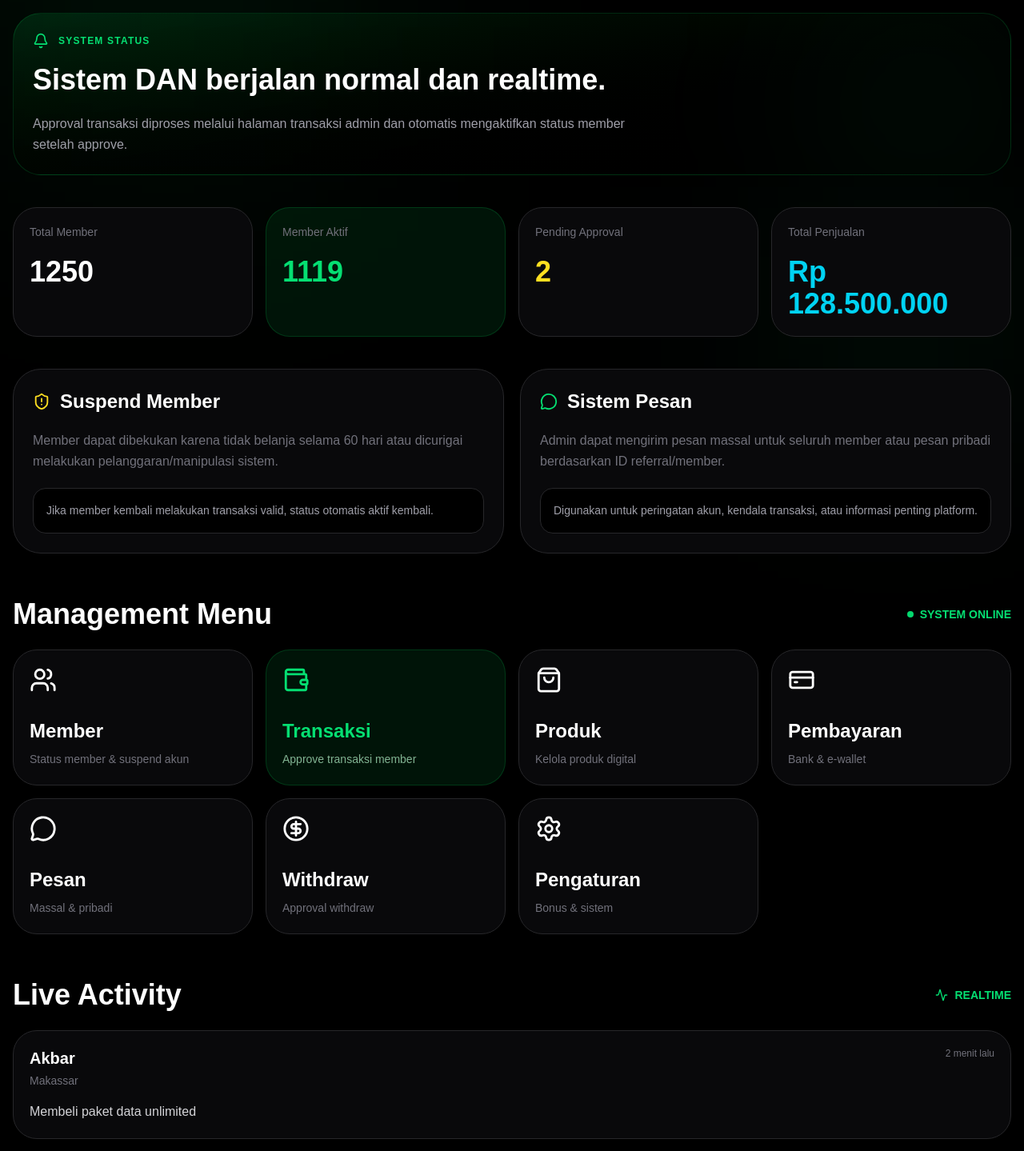
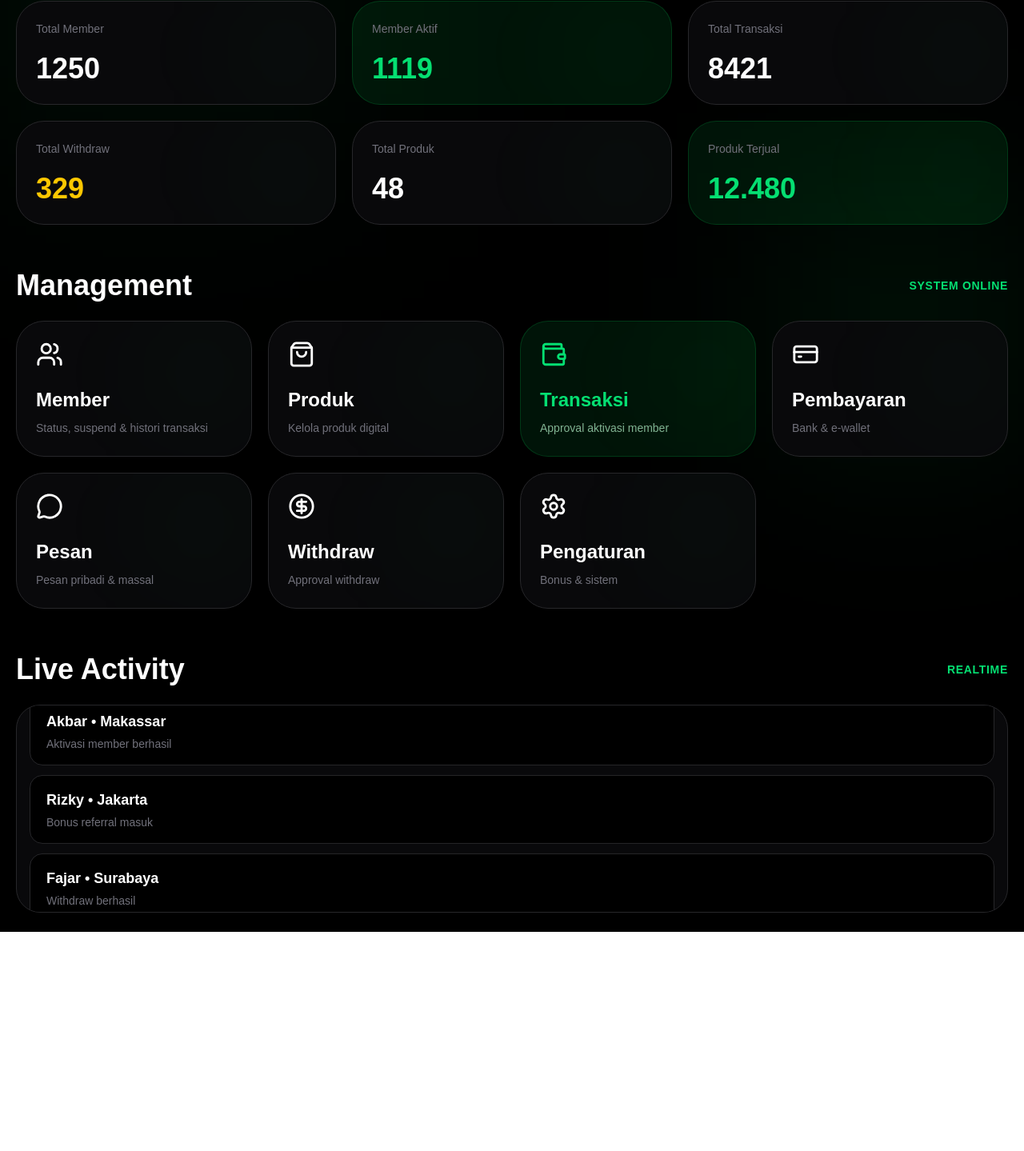
Before and after one commit to ibasnanna-sys/dan-app, a Next.js app: page /admin in a window 1280 px wide. Shown: the part 246-1685 px from the top of the page at 80% size. After the commit the page ends 1411 px from the top, so only its background shows below. Built offline with nearby package versions, Linux system fonts and the light colour scheme.

Commit message:
Update page.tsx

```diff
--- a/src/app/admin/page.tsx
+++ b/src/app/admin/page.tsx
@@ -11,10 +11,7 @@ import {
   Settings,
   CircleDollarSign,
   LogOut,
-  Bell,
   MessageCircle,
-  ShieldAlert,
-  Activity,
 } from "lucide-react";
 
 type TransactionStatus =
@@ -42,28 +39,20 @@ export default function AdminPage() {
 
   /*
     =====================================================
-    ADMIN DASHBOARD DAN
+    ADMIN DASHBOARD FINAL PREMIUM CLEAN
     =====================================================
 
-    FINAL CONCEPT:
-    - Simpel
-    - Premium dark modern
-    - Fokus operasional
-    - Tidak terlalu banyak widget
-    - Aktivasi diproses di:
-      /admin/transactions
-
-    MEMBER SYSTEM:
-    - Approve transaksi => aktif
-    - Reject transaksi => free
-    - Suspend manual admin
-    - Suspend otomatis 60 hari tidak belanja
-    - Auto aktif lagi jika belanja lagi
-
-    MESSAGE SYSTEM:
-    - Pesan Massal
-    - Pesan Pribadi
-    - Kendala transaksi manual admin
+    FIX FINAL:
+    - UI lebih simpel & premium
+    - Hapus tombol duplicate
+    - Suspend hanya di halaman member
+    - System notification dihapus
+    - Menu pesan gabung:
+      personal + mass broadcast
+    - Total penjualan diganti:
+      total produk terjual
+    - Live activity mini auto scroll
+    - Fokus approval transaksi
   */
 
   const [transactions] =
@@ -82,7 +71,7 @@ export default function AdminPage() {
         id: 1002,
         memberName: "Dewi",
         city: "Bandung",
-        product: "Paket Internet Bulanan",
+        product: "Paket Data Bulanan",
         amount: 500000,
         status: "approved",
         memberStatus: "aktif",
@@ -92,8 +81,8 @@ export default function AdminPage() {
         id: 1003,
         memberName: "Fajar",
         city: "Jakarta",
-        product: "Voucher Digital",
-        amount: 150000,
+        product: "Paket Data Harian",
+        amount: 250000,
         status: "pending",
         memberStatus: "free",
         createdAt: "12 menit lalu",
@@ -113,15 +102,15 @@ export default function AdminPage() {
       JSON.stringify(transactions)
     );
 
-    const memberData = transactions.map(
-      (trx) => ({
+    const memberData =
+      transactions.map((trx) => ({
         id: trx.id,
         name: trx.memberName,
         city: trx.city,
         status: trx.memberStatus,
-        transactionStatus: trx.status,
-      })
-    );
+        transactionStatus:
+          trx.status,
+      }));
 
     localStorage.setItem(
       "dan-members",
@@ -143,23 +132,26 @@ export default function AdminPage() {
     const memberAktif =
       transactions.filter(
         (trx) =>
-          trx.memberStatus === "aktif"
+          trx.memberStatus ===
+          "aktif"
       ).length + 1118;
 
-    const pendingApproval =
-      transactions.filter(
-        (trx) =>
-          trx.status === "pending"
-      ).length;
+    const totalTransaksi =
+      transactions.length + 8418;
 
-    const totalPenjualan =
-      128500000;
+    const totalWithdraw = 329;
+
+    const totalProduk = 48;
+
+    const totalTerjual = 12480;
 
     return {
       totalMember,
       memberAktif,
-      pendingApproval,
-      totalPenjualan,
+      totalTransaksi,
+      totalWithdraw,
+      totalProduk,
+      totalTerjual,
     };
 
   }, [transactions]);
@@ -172,25 +164,24 @@ export default function AdminPage() {
 
   const activities = [
     {
-      name: "Akbar",
-      city: "Makassar",
-      activity:
-        "Membeli paket data unlimited",
-      time: "2 menit lalu",
+      text: "Dewi • Bandung",
+      sub:
+        "Belanja paket data",
     },
     {
-      name: "Dewi",
-      city: "Bandung",
-      activity:
-        "Bonus referral berhasil masuk",
-      time: "5 menit lalu",
+      text: "Akbar • Makassar",
+      sub:
+        "Aktivasi member berhasil",
     },
     {
-      name: "Fajar",
-      city: "Jakarta",
-      activity:
-        "Withdraw berhasil diproses",
-      time: "11 menit lalu",
+      text: "Rizky • Jakarta",
+      sub:
+        "Bonus referral masuk",
+    },
+    {
+      text: "Fajar • Surabaya",
+      sub:
+        "Withdraw berhasil",
     },
   ];
 
@@ -206,15 +197,7 @@ export default function AdminPage() {
       icon: Users,
       title: "Member",
       desc:
-        "Status member & suspend akun",
-    },
-    {
-      href: "/admin/transactions",
-      icon: Wallet,
-      title: "Transaksi",
-      desc:
-        "Approve transaksi member",
-      active: true,
+        "Status, suspend & histori transaksi",
     },
     {
       href: "/admin/products",
@@ -222,6 +205,14 @@ export default function AdminPage() {
       title: "Produk",
       desc:
         "Kelola produk digital",
+    },
+    {
+      href: "/admin/transactions",
+      icon: Wallet,
+      title: "Transaksi",
+      desc:
+        "Approval aktivasi member",
+      active: true,
     },
     {
       href: "/admin/payment",
@@ -235,7 +226,7 @@ export default function AdminPage() {
       icon: MessageCircle,
       title: "Pesan",
       desc:
-        "Massal & pribadi",
+        "Pesan pribadi & massal",
     },
     {
       href: "/admin/withdraw",
@@ -259,40 +250,43 @@ export default function AdminPage() {
       {/* BACKGROUND */}
       <div className="fixed inset-0 pointer-events-none">
 
-        <div className="absolute top-0 left-0 w-[420px] h-[420px] bg-green-500/10 blur-[140px]" />
+        <div className="absolute top-0 left-0 w-[400px] h-[400px] bg-green-500/10 blur-[140px]" />
 
-        <div className="absolute bottom-0 right-0 w-[320px] h-[320px] bg-green-400/5 blur-[120px]" />
+        <div className="absolute bottom-0 right-0 w-[300px] h-[300px] bg-green-500/10 blur-[120px]" />
 
       </div>
 
-      <div className="relative max-w-7xl mx-auto px-4 py-6 pb-32">
+      <div className="relative max-w-7xl mx-auto px-4 sm:px-5 py-5 sm:py-6 pb-32">
 
         {/* HEADER */}
         <div className="flex flex-col lg:flex-row lg:items-start lg:justify-between gap-6">
 
           <div>
 
-            <div className="inline-flex items-center gap-2 px-4 py-2 rounded-full border border-green-500/20 bg-green-500/10 mb-5">
+            <div className="inline-flex items-center gap-2 px-4 py-2 rounded-full bg-green-500/10 border border-green-500/20 mb-5">
 
-              <div className="w-2 h-2 rounded-full bg-green-400 animate-pulse" />
+              <div className="w-2 h-2 rounded-full bg-green-400 animate-pulse"></div>
 
-              <span className="text-green-400 text-xs font-black tracking-[0.25em]">
+              <span className="text-green-400 text-xs sm:text-sm font-black tracking-[0.25em]">
                 ADMIN PANEL
               </span>
 
             </div>
 
-            <h1 className="text-5xl md:text-7xl font-black tracking-tight leading-none">
+            <h1 className="text-4xl sm:text-5xl md:text-7xl font-black tracking-tight leading-none">
               Dashboard
             </h1>
 
-            <p className="text-zinc-500 mt-5 max-w-2xl leading-relaxed text-sm sm:text-base">
-              Pusat kontrol Digital Affiliate Network untuk monitoring member, transaksi, produk digital, pembayaran, dan aktivitas platform realtime.
+            <p className="text-zinc-500 text-sm sm:text-lg mt-5 sm:mt-6 max-w-2xl leading-relaxed">
+              Kontrol member,
+              transaksi, produk
+              digital dan sistem DAN
+              secara realtime.
             </p>
 
           </div>
 
-          <button className="h-14 px-6 rounded-3xl bg-red-600 hover:bg-red-500 transition-all duration-300 flex items-center justify-center gap-3 font-black shadow-[0_0_30px_rgba(255,0,0,0.25)]">
+          <button className="w-full sm:w-auto h-14 sm:h-16 px-6 rounded-3xl bg-red-600 hover:bg-red-500 transition-all duration-300 flex items-center justify-center gap-3 font-black text-base sm:text-lg shadow-[0_0_35px_rgba(255,0,0,0.25)]">
 
             <LogOut size={20} />
 
@@ -302,40 +296,8 @@ export default function AdminPage() {
 
         </div>
 
-        {/* SYSTEM STATUS */}
-        <div className="relative overflow-hidden rounded-[35px] border border-green-500/20 bg-gradient-to-br from-green-500/15 to-black mt-10 p-6">
-
-          <div className="absolute top-0 right-0 w-56 h-56 bg-green-500/10 blur-[120px] rounded-full" />
-
-          <div className="relative z-10">
-
-            <div className="flex items-center gap-3 mb-4">
-
-              <Bell
-                size={20}
-                className="text-green-400"
-              />
-
-              <span className="text-green-400 font-black tracking-widest text-xs">
-                SYSTEM STATUS
-              </span>
-
-            </div>
-
-            <h2 className="text-2xl md:text-4xl font-black leading-tight max-w-4xl">
-              Sistem DAN berjalan normal dan realtime.
-            </h2>
-
-            <p className="text-zinc-400 mt-5 max-w-3xl leading-relaxed">
-              Approval transaksi diproses melalui halaman transaksi admin dan otomatis mengaktifkan status member setelah approve.
-            </p>
-
-          </div>
-
-        </div>
-
         {/* STATS */}
-        <div className="grid grid-cols-2 xl:grid-cols-4 gap-4 mt-10">
+        <div className="grid grid-cols-2 xl:grid-cols-3 gap-4 sm:gap-5 mt-10">
 
           {[
             {
@@ -350,29 +312,43 @@ export default function AdminPage() {
               active: true,
             },
             {
-              title: "Pending Approval",
-              value: stats.pendingApproval,
-              color: "text-yellow-300",
+              title: "Total Transaksi",
+              value: stats.totalTransaksi,
+              color: "text-white",
             },
             {
-              title: "Total Penjualan",
+              title: "Total Withdraw",
+              value: stats.totalWithdraw,
+              color: "text-yellow-400",
+            },
+            {
+              title: "Total Produk",
+              value: stats.totalProduk,
+              color: "text-white",
+            },
+            {
+              title: "Produk Terjual",
               value:
-                "Rp " +
-                stats.totalPenjualan.toLocaleString(
+                stats.totalTerjual.toLocaleString(
                   "id-ID"
                 ),
-              color: "text-cyan-400",
+              color: "text-green-400",
+              active: true,
             },
           ].map((item, index) => (
 
             <div
               key={index}
-              className={`rounded-[30px] p-5 border ${
+              className={`relative overflow-hidden rounded-[28px] sm:rounded-[35px] p-5 sm:p-6 border ${
                 item.active
                   ? "border-green-500/20 bg-green-500/10"
                   : "border-zinc-800 bg-zinc-950"
               }`}
             >
+
+              <div className="absolute top-0 right-0 w-32 h-32 bg-green-500/5 blur-3xl rounded-full"></div>
+
+              <div className="relative z-10">
 
                 <p className="text-zinc-500 text-sm">
                   {item.title}
@@ -384,62 +360,9 @@ export default function AdminPage() {
 
               </div>
 
-          ))}
-
             </div>
 
-        {/* QUICK ACTION */}
-        <div className="grid md:grid-cols-2 gap-5 mt-10">
-
-          <div className="rounded-[35px] border border-zinc-800 bg-zinc-950 p-6">
-
-            <div className="flex items-center gap-3 mb-5">
-
-              <ShieldAlert
-                className="text-yellow-300"
-                size={22}
-              />
-
-              <h2 className="text-2xl font-black">
-                Suspend Member
-              </h2>
-
-            </div>
-
-            <p className="text-zinc-500 leading-relaxed">
-              Member dapat dibekukan karena tidak belanja selama 60 hari atau dicurigai melakukan pelanggaran/manipulasi sistem.
-            </p>
-
-            <div className="mt-5 p-4 rounded-2xl border border-zinc-800 bg-black text-sm text-zinc-400 leading-relaxed">
-              Jika member kembali melakukan transaksi valid, status otomatis aktif kembali.
-            </div>
-
-          </div>
-
-          <div className="rounded-[35px] border border-zinc-800 bg-zinc-950 p-6">
-
-            <div className="flex items-center gap-3 mb-5">
-
-              <MessageCircle
-                className="text-green-400"
-                size={22}
-              />
-
-              <h2 className="text-2xl font-black">
-                Sistem Pesan
-              </h2>
-
-            </div>
-
-            <p className="text-zinc-500 leading-relaxed">
-              Admin dapat mengirim pesan massal untuk seluruh member atau pesan pribadi berdasarkan ID referral/member.
-            </p>
-
-            <div className="mt-5 p-4 rounded-2xl border border-zinc-800 bg-black text-sm text-zinc-400 leading-relaxed">
-              Digunakan untuk peringatan akun, kendala transaksi, atau informasi penting platform.
-            </div>
-
-          </div>
+          ))}
 
         </div>
 
@@ -448,23 +371,17 @@ export default function AdminPage() {
 
           <div className="flex items-center justify-between mb-6">
 
-            <h2 className="text-3xl md:text-4xl font-black">
-              Management Menu
+            <h2 className="text-3xl sm:text-4xl font-black">
+              Management
             </h2>
 
-            <div className="flex items-center gap-2">
-
-              <div className="w-2 h-2 rounded-full bg-green-400 animate-pulse" />
-
-              <span className="text-green-400 text-sm font-black">
+            <span className="text-green-400 text-sm font-black tracking-wider">
               SYSTEM ONLINE
             </span>
 
           </div>
 
-          </div>
-
-          <div className="grid grid-cols-2 md:grid-cols-3 xl:grid-cols-4 gap-4">
+          <div className="grid grid-cols-2 md:grid-cols-3 xl:grid-cols-4 gap-4 sm:gap-5">
 
             {menus.map((item, index) => {
 
@@ -475,14 +392,16 @@ export default function AdminPage() {
                 <Link
                   key={index}
                   href={item.href}
-                  className={`group rounded-[30px] min-h-[170px] p-5 border transition-all duration-300 ${
+                  className={`group relative overflow-hidden rounded-[28px] sm:rounded-[35px] min-h-[160px] sm:min-h-[170px] p-5 sm:p-6 transition-all duration-300 ${
                     item.active
-                      ? "border-green-500/20 bg-green-500/10"
-                      : "border-zinc-800 bg-zinc-950 hover:border-green-500"
+                      ? "border border-green-500/20 bg-green-500/10"
+                      : "border border-zinc-800 bg-zinc-950 hover:border-green-500"
                   }`}
                 >
 
-                  <div className="flex flex-col justify-between h-full">
+                  <div className="absolute top-0 right-0 w-32 h-32 bg-green-500/5 blur-3xl rounded-full"></div>
+
+                  <div className="relative z-10 flex flex-col justify-between h-full">
 
                     <Icon
                       size={34}
@@ -495,19 +414,23 @@ export default function AdminPage() {
 
                     <div>
 
-                      <h3 className={`text-xl sm:text-2xl font-black ${
+                      <h3
+                        className={`text-xl sm:text-2xl font-black ${
                           item.active
                             ? "text-green-400"
                             : ""
-                      }`}>
+                        }`}
+                      >
                         {item.title}
                       </h3>
 
-                      <p className={`text-sm mt-2 leading-relaxed ${
+                      <p
+                        className={`text-xs sm:text-sm mt-2 leading-relaxed ${
                           item.active
                             ? "text-green-200/70"
                             : "text-zinc-500"
-                      }`}>
+                        }`}
+                      >
                         {item.desc}
                       </p>
 
@@ -525,66 +448,45 @@ export default function AdminPage() {
 
         </div>
 
-        {/* LIVE ACTIVITY */}
+        {/* LIVE ACTIVITY MINI */}
         <div className="mt-14">
 
           <div className="flex items-center justify-between mb-6">
 
-            <h2 className="text-3xl md:text-4xl font-black">
+            <h2 className="text-3xl sm:text-4xl font-black">
               Live Activity
             </h2>
 
-            <div className="flex items-center gap-2">
-
-              <Activity
-                size={16}
-                className="text-green-400"
-              />
-
-              <span className="text-green-400 font-black text-sm">
+            <span className="text-green-400 text-sm font-black tracking-wider">
               REALTIME
             </span>
 
           </div>
 
-          </div>
+          <div className="relative overflow-hidden rounded-[30px] border border-zinc-800 bg-zinc-950 h-[260px]">
 
-          <div className="space-y-4">
+            <div className="animate-scroll py-4 space-y-3">
 
-            {activities.map((item, index) => (
+              {[...activities, ...activities].map(
+                (item, index) => (
 
                   <div
                     key={index}
-                className="rounded-[30px] border border-zinc-800 bg-zinc-950 p-5"
+                    className="mx-4 rounded-2xl border border-zinc-800 bg-black px-5 py-4"
                   >
 
-                <div className="flex items-start justify-between gap-4">
-
-                  <div>
-
-                    <h3 className="text-xl font-black">
-                      {item.name}
+                    <h3 className="font-black text-base sm:text-lg">
+                      {item.text}
                     </h3>
 
-                    <p className="text-zinc-500 mt-1 text-sm">
-                      {item.city}
+                    <p className="text-zinc-500 text-sm mt-1">
+                      {item.sub}
                     </p>
 
                   </div>
 
-                  <span className="text-zinc-500 text-xs whitespace-nowrap">
-                    {item.time}
-                  </span>
-
-                </div>
-
-                <p className="mt-4 text-zinc-300 leading-relaxed">
-                  {item.activity}
-                </p>
-
-              </div>
-
-            ))}
+                )
+              )}
 
             </div>
 
@@ -592,6 +494,24 @@ export default function AdminPage() {
 
         </div>
 
+      </div>
+
+      <style jsx>{`
+        .animate-scroll {
+          animation: scrollUp 18s linear infinite;
+        }
+
+        @keyframes scrollUp {
+          0% {
+            transform: translateY(0%);
+          }
+
+          100% {
+            transform: translateY(-50%);
+          }
+        }
+      `}</style>
+
     </main>
   );
 }
```
Lines whose indentation alone changed are shown as unchanged.
